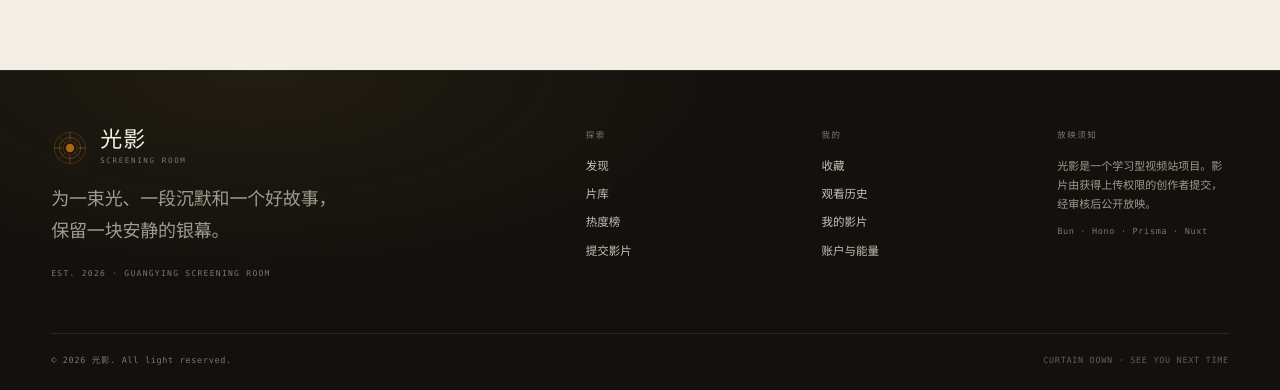
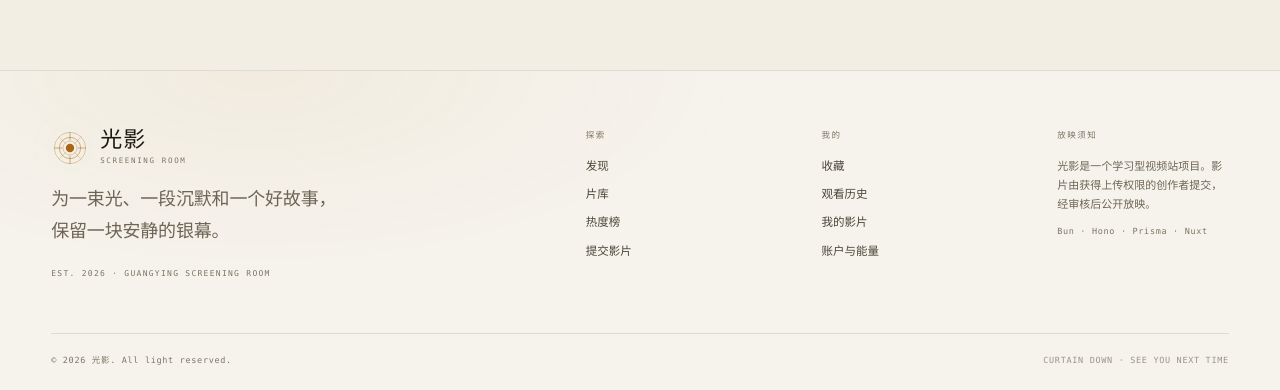
Before and after one commit to reaishijie/budang-web, a Nuxt app: page / in a window 1280 px wide. Shown: the part 2949-3339 px from the top of the page. Built offline with nearby package versions, Linux system fonts and the light colour scheme; no server answers.

Commit message:
fix: 亮色主题下页脚改为浅色

```diff
--- a/app/assets/css/theme-light.css
+++ b/app/assets/css/theme-light.css
@@ -273,19 +273,13 @@ html[data-theme='light'] body .mobile-toggle {
   background: rgba(255, 255, 255, 0.5);
 }
 
-/* ---------- Footer: intentionally dark in both themes ---------- */
+/* ---------- Footer ---------- */
 
 html[data-theme='light'] body .site-footer {
-  --ink: #f3efe4;
-  --ink-soft: #c7c2b6;
-  --muted: #a19b8e;
-  --muted-weak: #7d776c;
-  --line: rgba(243, 239, 228, 0.1);
-  --line-strong: rgba(243, 239, 228, 0.18);
-  border-color: rgba(243, 239, 228, 0.1);
+  border-color: var(--line);
   background:
-    radial-gradient(700px 300px at 20% 0%, rgba(243, 184, 95, 0.07), transparent 70%),
-    #12110d;
+    radial-gradient(700px 300px at 20% 0%, rgba(169, 103, 22, 0.06), transparent 70%),
+    rgba(255, 255, 255, 0.32);
 }
 
 /* ---------- Home ---------- */
```
Also changed, not shown: 1 other file (tests, documents, lock files or other folders).
